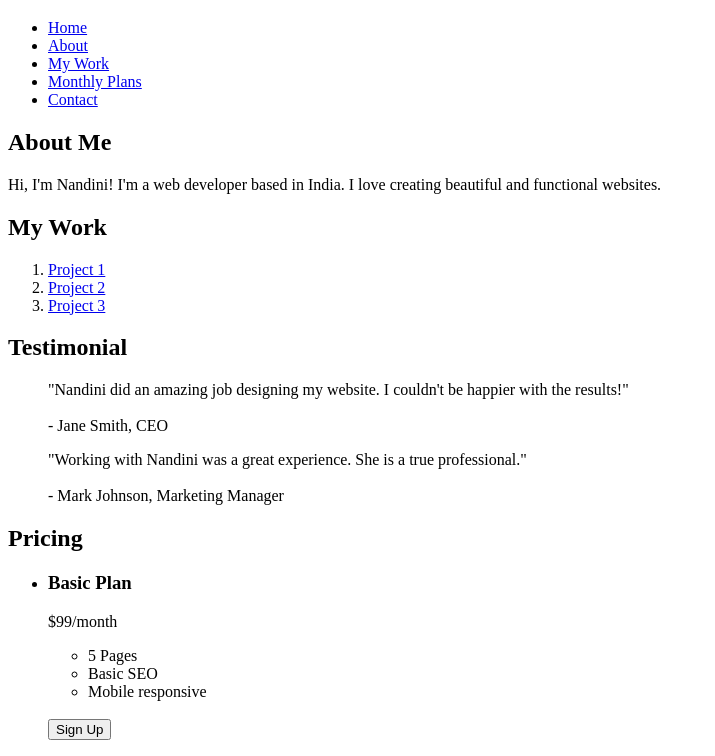
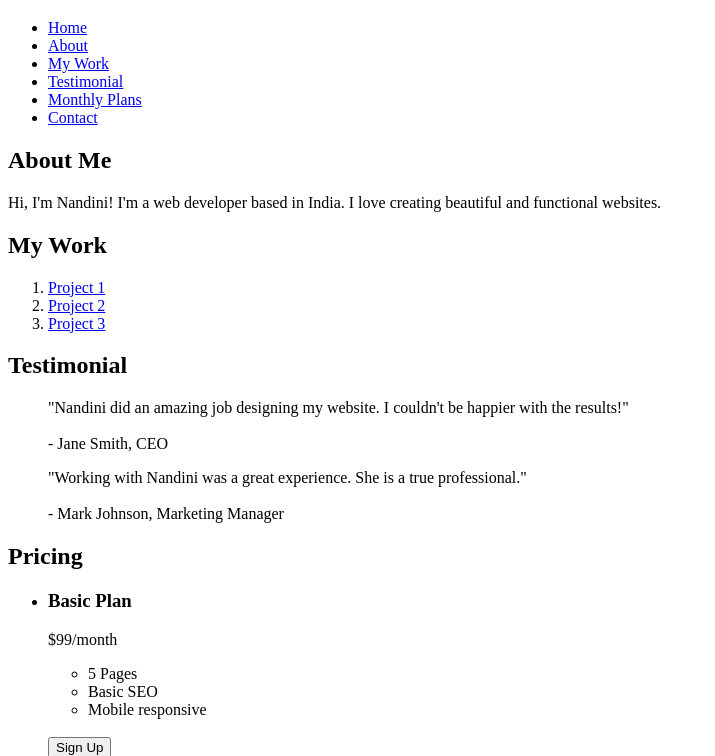
Before and after one commit to sahunandini/Simple-Portfolio-Page-UI, a plain HTML site: page index.html in a window 1280 px wide. Shown: the part 61-817 px from the top of the page, without its empty margins (0-715 px from the left). Drawn offline with Linux system fonts and the light colour scheme.

Commit message:
1st HTML Contest

```diff
--- a/index.html
+++ b/index.html
@@ -2,8 +2,8 @@
 <html lang="en">
     <head>
         <meta charset="UTF-8">
-        <meta http-equiv="X-UA-Compatible" content="IE-edge">
-        <meta name="viewport" content="width=device-width, initial-scale = 1.0">
+        <meta http-equiv="X-UA-Compatible" content="IE=edge">
+        <meta name="viewport" content="width=device-width, initial-scale=1.0">
         <title>Document</title>
     </head>
     <body>
@@ -21,6 +21,10 @@
 
                     <li>
                         <a href="#my-work"> My Work </a>
+                    </li>
+
+                    <li>
+                        <a href="#testimonial"> Testimonial </a>
                     </li>
 
                     <li>
```
